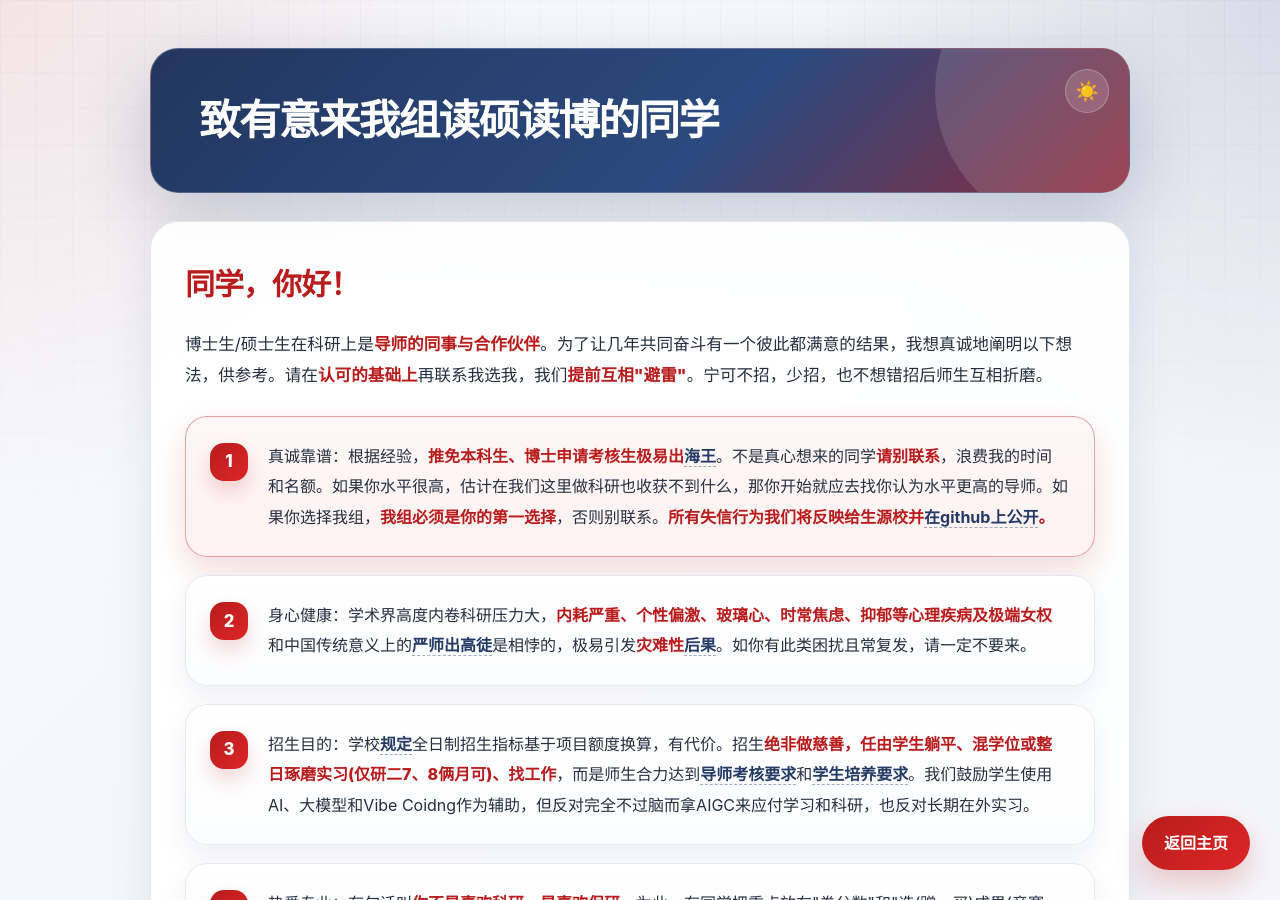
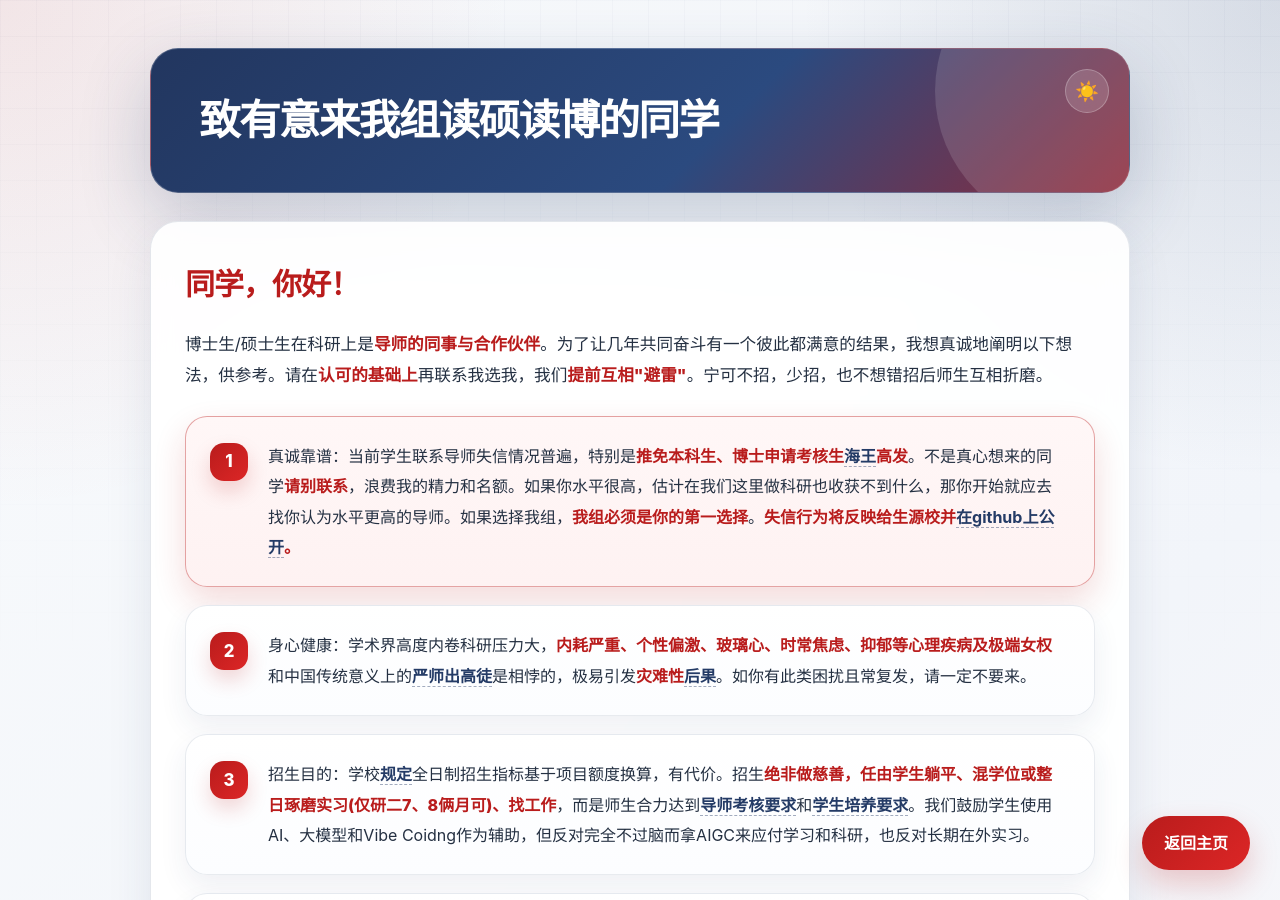
Before and after one commit to fangvv/Homepage, a Jekyll site: the page faq2.html, which Jekyll copies as it is, in a window 1280 px wide and 900 px high. Built offline with Jekyll 4.4.1, drawn with Linux system fonts in a browser that asks for light colours; comment, search, counter and statistics services are not loaded.

Commit message:
Update faq.html faq2.html

```diff
--- a/faq.html
+++ b/faq.html
@@ -49,7 +49,7 @@
             </p>
 
             <ol>
-                <li>我的学生都是我自己带。受客观条件如工位、精力所限，我组<strong>仅接收预期留组读硕博的本科生</strong>进组。如果对我的研究<strong>真感兴趣</strong>且想有所作为，那么欢迎你来与我共同成长，彼此成就。如果你水平很高，估计在我们这里做科研也收获不到什么，那你开始就应去找你认为水平更高的导师。<strong>有更高追求、更好选择的大神同学千万别让我耽误了你。</strong></li>
+                <li class="li-priority">我的学生都是我自己带。受客观条件如工位、精力所限，我组<strong>仅接收预期留组读硕博的本科生</strong>进组。如果对我的研究<strong>真感兴趣</strong>且想有所作为，那么欢迎你来与我共同成长，彼此成就。如果你水平很高，估计在我们这里做科研也收获不到什么，那你开始就应去找你认为水平更高的导师。<strong>有更高追求、更好选择的大神同学千万别让我耽误了你。</strong></li>
 
                 <li>学术界高度内卷，老师<a href="https://www.zhihu.com/question/1976088728318538595" target="_blank"
                         rel="noopener noreferrer">考核压力极大</a>，而<strong>课外培养本科生<a
--- a/faq2.html
+++ b/faq2.html
@@ -48,7 +48,7 @@
             </p>
 
             <ol>
-                <li class="li-priority">真诚靠谱：根据经验，<strong>推免本科生、博士申请考核生极易出<a href="https://www.zhihu.com/question/487277766" target="_blank" rel="noopener noreferrer">海王</a></strong>。不是真心想来的同学<strong>请别联系</strong>，浪费我的时间和名额。如果你水平很高，估计在我们这里做科研也收获不到什么，那你开始就应去找你认为水平更高的导师。如果你选择我组，<strong>我组必须是你的第一选择</strong>，否则别联系。<strong>所有失信行为我们将反映给生源校并<a href="https://github.com/fangvv/pigeon-university" target="_blank" rel="noopener noreferrer">在github上公开</a>。</strong></li>
+                <li class="li-priority">真诚靠谱：当前学生联系导师失信情况普遍，特别是<strong>推免本科生、博士申请考核生<a href="https://www.zhihu.com/question/487277766" target="_blank" rel="noopener noreferrer">海王</a>高发</strong>。不是真心想来的同学<strong>请别联系</strong>，浪费我的精力和名额。如果你水平很高，估计在我们这里做科研也收获不到什么，那你开始就应去找你认为水平更高的导师。如果选择我组，<strong>我组必须是你的第一选择</strong>。<strong>失信行为将反映给生源校并<a href="https://github.com/fangvv/pigeon-university" target="_blank" rel="noopener noreferrer">在github上公开</a>。</strong></li>
                 <li>身心健康：学术界高度内卷科研压力大，<strong>内耗严重、个性偏激、玻璃心、时常焦虑、抑郁等心理疾病及极端女权</strong>和中国传统意义上的<a href="https://www.zhihu.com/question/596191290" target="_blank" rel="noopener noreferrer">严师出高徒</a>是相悖的，极易引发<strong>灾难性<a href="https://www.sciscanpub.com/uploads/2025/04/16/0e6be8681630d9e1939409ade49b73b6.pdf" target="_blank" rel="noopener noreferrer">后果</a></strong>。如你有此类困扰且常复发，请一定不要来。</li>
                 <li>招生目的：学校<a href="https://www.bjtu.edu.cn/xxxtrmzn/162744.htm" target="_blank" rel="noopener noreferrer">规定</a>全日制招生指标基于项目额度换算，有代价。招生<strong>绝非做慈善，任由学生躺平、混学位或整日琢磨实习(仅研二7、8俩月可)、找工作</strong>，而是师生合力达到<a
                         href="https://www.zhihu.com/question/2067235011804320517/answer/2067634560196727558"
```
